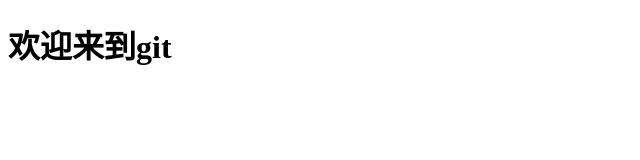
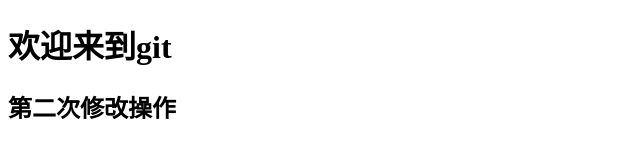
Before and after one commit to wangming123/eshop, a plain HTML site: page index.html in a window 1280 px wide. Shown: the whole page, without its empty margins (0-640 px from the left). Drawn offline with Linux system fonts and the light colour scheme.

Commit message:
second modify

```diff
--- a/index.html
+++ b/index.html
@@ -6,5 +6,6 @@
 </head>
 <body>
 	<h1>欢迎来到git</h1>
+	<h2>第二次修改操作</h2>
 </body>
 </html>
```
